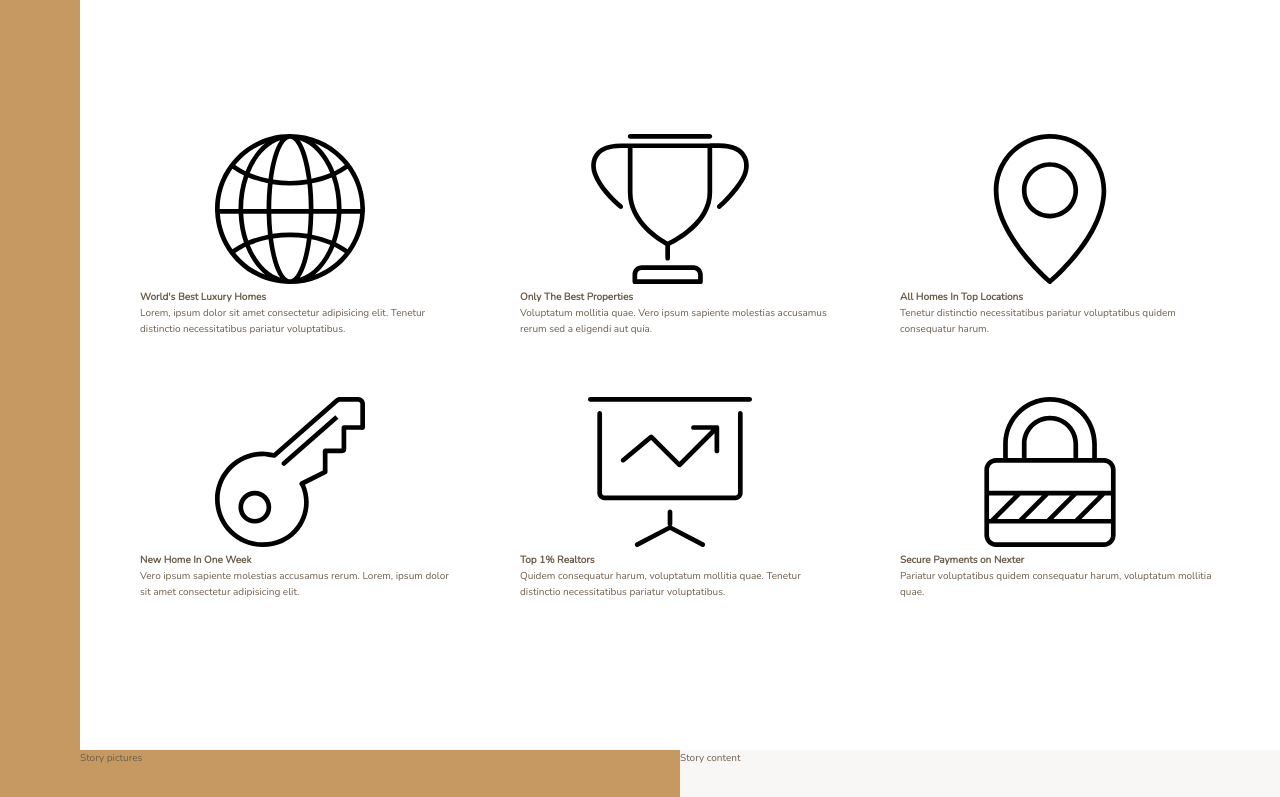
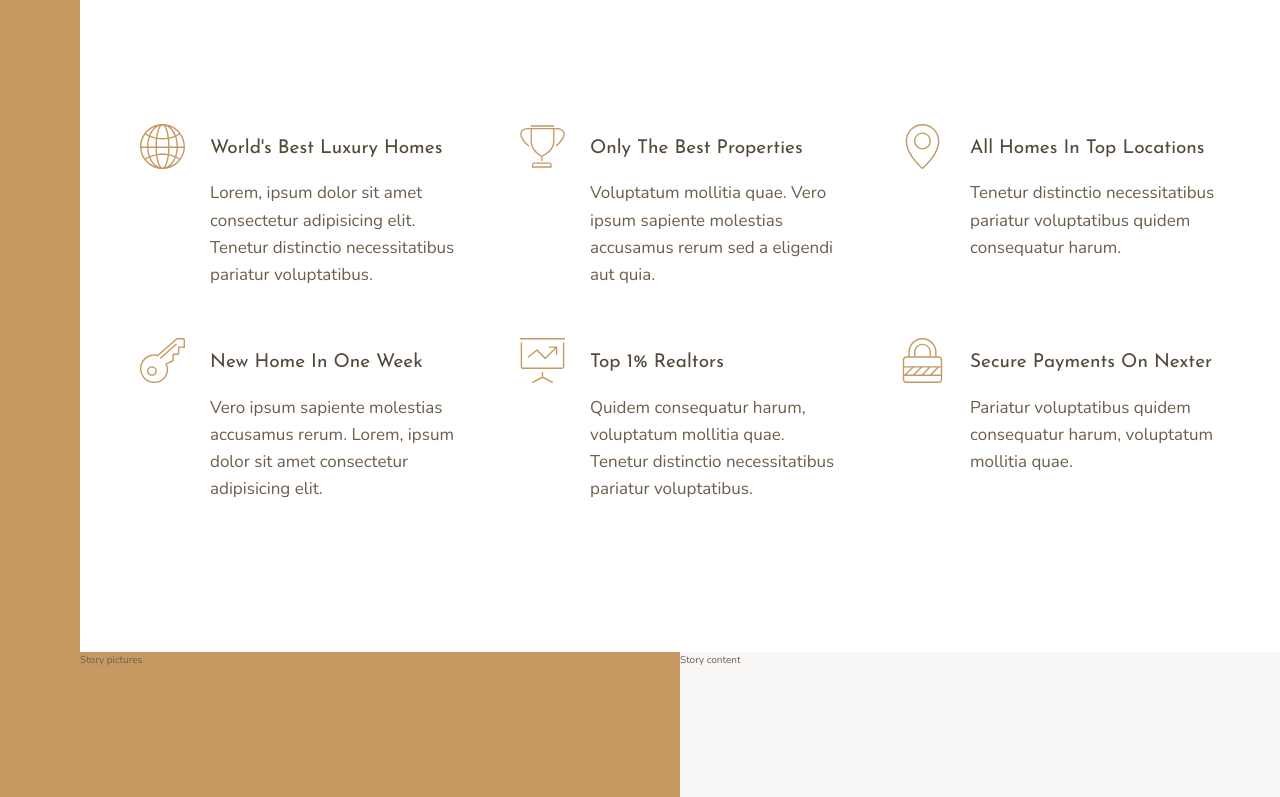
Before and after one commit to jordnlnn/nexter-project, a website: page index.html in a window 1280 px wide. Shown: the part 656-1453 px from the top of the page. Drawn offline with nearby package versions, Linux system fonts and the light colour scheme.

Commit message:
Styled the icons, headings, and paragraph text; also added responsive grid functionality.

```diff
--- a/index.html
+++ b/index.html
@@ -26,7 +26,7 @@
         <svg class="feature__icon">
           <use xlink:href="img/sprite.svg#icon-global"></use>
         </svg>
-        <h4 class="heading-4">World's Best Luxury Homes</h4>
+        <h4 class="heading-4 heading-4--dark">World's Best Luxury Homes</h4>
         <p class="feature__text">
           Lorem, ipsum dolor sit amet consectetur adipisicing elit. Tenetur
           distinctio necessitatibus pariatur voluptatibus.
@@ -37,7 +37,7 @@
         <svg class="feature__icon">
           <use xlink:href="img/sprite.svg#icon-trophy"></use>
         </svg>
-        <h4 class="heading-4">Only The Best Properties</h4>
+        <h4 class="heading-4 heading-4--dark">Only The Best Properties</h4>
         <p class="feature__text">
           Voluptatum mollitia quae. Vero ipsum sapiente molestias accusamus
           rerum sed a eligendi aut quia.
@@ -48,7 +48,7 @@
         <svg class="feature__icon">
           <use xlink:href="img/sprite.svg#icon-map-pin"></use>
         </svg>
-        <h4 class="heading-4">All Homes In Top Locations</h4>
+        <h4 class="heading-4 heading-4--dark">All Homes In Top Locations</h4>
         <p class="feature__text">
           Tenetur distinctio necessitatibus pariatur voluptatibus quidem
           consequatur harum.
@@ -59,7 +59,7 @@
         <svg class="feature__icon">
           <use xlink:href="img/sprite.svg#icon-key"></use>
         </svg>
-        <h4 class="heading-4">New Home In One Week</h4>
+        <h4 class="heading-4 heading-4--dark">New Home In One Week</h4>
         <p class="feature__text">
           Vero ipsum sapiente molestias accusamus rerum. Lorem, ipsum dolor sit
           amet consectetur adipisicing elit.
@@ -70,7 +70,7 @@
         <svg class="feature__icon">
           <use xlink:href="img/sprite.svg#icon-presentation"></use>
         </svg>
-        <h4 class="heading-4">Top 1% Realtors</h4>
+        <h4 class="heading-4 heading-4--dark">Top 1% Realtors</h4>
         <p class="feature__text">
           Quidem consequatur harum, voluptatum mollitia quae. Tenetur distinctio
           necessitatibus pariatur voluptatibus.
@@ -81,7 +81,7 @@
         <svg class="feature__icon">
           <use xlink:href="img/sprite.svg#icon-lock"></use>
         </svg>
-        <h4 class="heading-4">Secure Payments on Nexter</h4>
+        <h4 class="heading-4 heading-4--dark">Secure Payments On Nexter</h4>
         <p class="feature__text">
           Pariatur voluptatibus quidem consequatur harum, voluptatum mollitia
           quae.
--- a/sass/_features.scss
+++ b/sass/_features.scss
@@ -4,6 +4,28 @@
   margin: 15rem 0;
 
   display: grid;
-  grid-template-columns: repeat(3, 1fr);
+  //grid-template-columns: repeat(3, 1fr);
+  grid-template-columns: repeat(auto-fit, minmax(25rem, 1fr));
   grid-gap: 6rem;
+  align-items: start;
 }
+
+.feature {
+  display: grid;
+  grid-template-columns: min-content 1fr;
+  grid-row-gap: 1.5rem;
+  grid-column-gap: 2.5rem;
+
+  &__icon {
+    fill: $color-primary;
+    width: 4.5rem;
+    height: 4.5rem;
+
+    grid-row: 1 / span 2; //used span 2 because -1 only works on implicit grids
+    transform: translateY(-1rem);
+  }
+
+  &__text {
+    font-size: 1.7rem;
+  }
+}
--- a/sass/_typography.scss
+++ b/sass/_typography.scss
@@ -0,0 +1,29 @@
+%heading {
+  font-family: $font-display;
+  font-weight: 400;
+}
+
+.heading-1 {
+  @extend %heading;
+}
+
+.heading-2 {
+  @extend %heading;
+}
+
+.heading-3 {
+  @extend %heading;
+}
+
+.heading-4 {
+  @extend %heading;
+  font-size: 1.9rem;
+
+  &--light {
+    color: $color-grey-light-1;
+  }
+
+  &--dark {
+    color: $color-grey-dark-1;
+  }
+}
```
Also changed, not shown: css/style.css.
